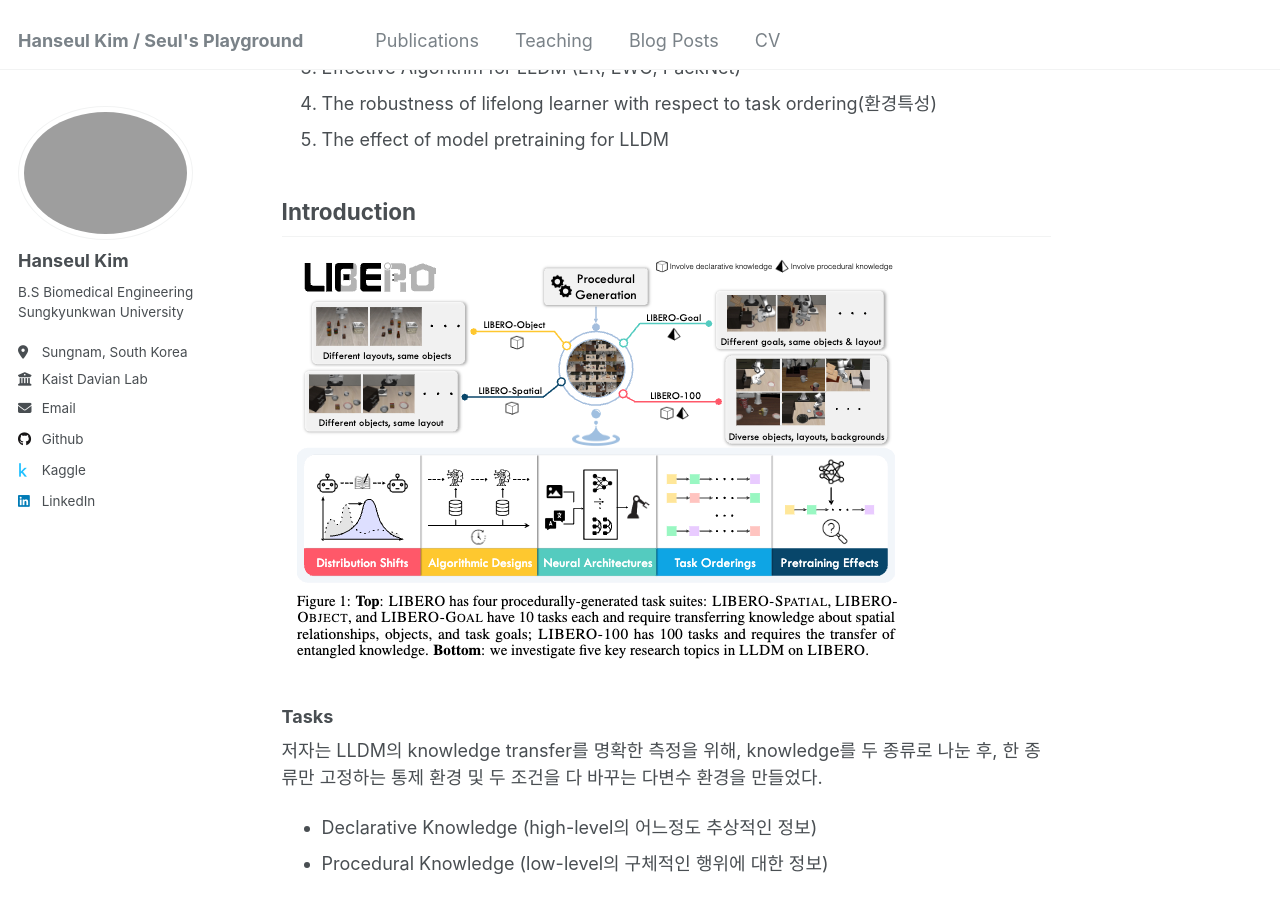
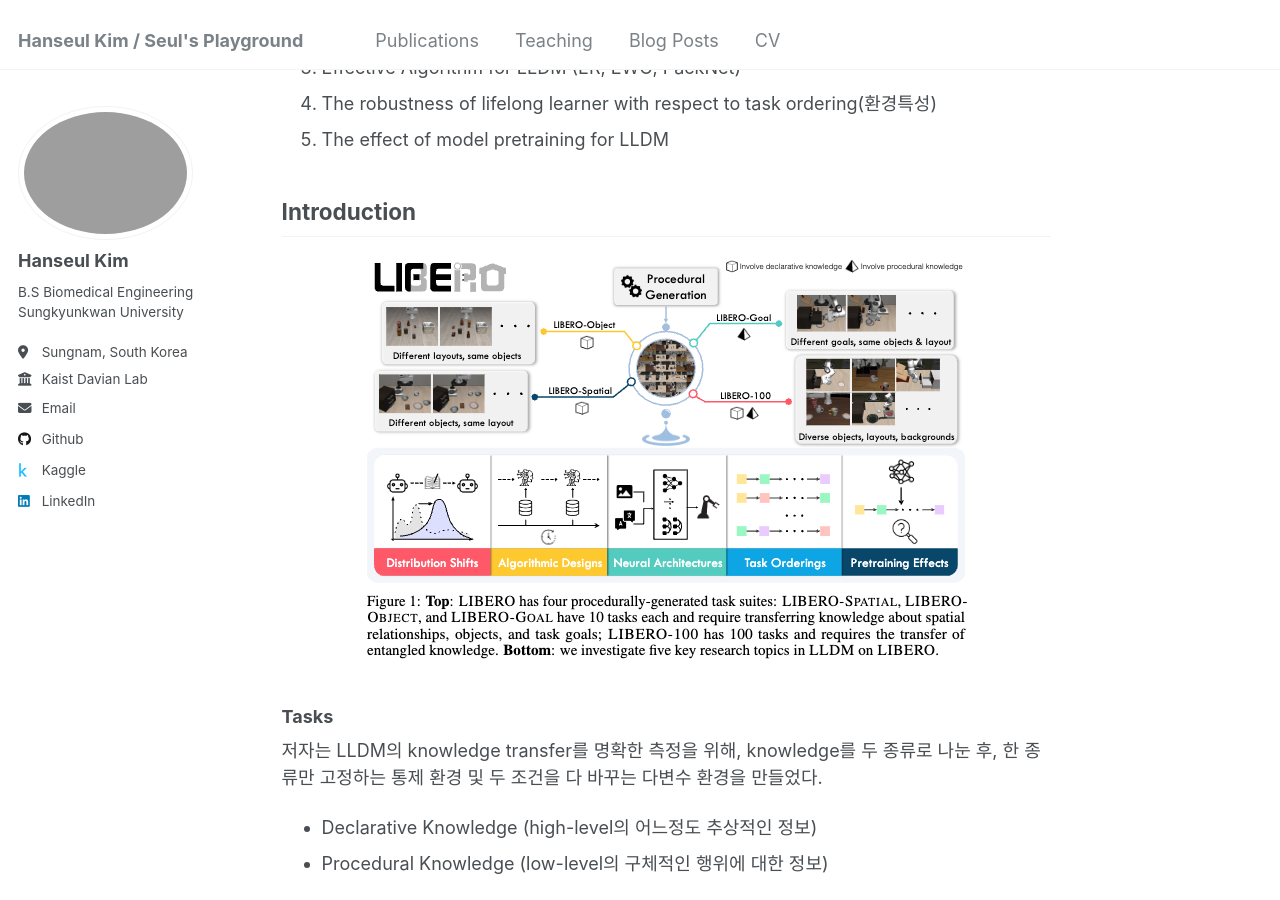
Before and after one commit to k1seul/k1seul.github.io, a Jekyll site: the page built from _posts/2024-10-15-LIBERO_Review.md, in a window 1280 px wide and 900 px high, scrolled down 1461 px. Built offline with Jekyll 4.4.1, drawn with Linux system fonts in a browser that asks for light colours; nearby versions of some CDN libraries.

Commit message:
Finished: LIVERO

```diff
--- a/_posts/2024-10-15-LIBERO_Review.md
+++ b/_posts/2024-10-15-LIBERO_Review.md
@@ -43,7 +43,10 @@
 
 ## Introduction
 
-![LIBERO Model](https://raw.githubusercontent.com/k1seul/k1seul.github.io/refs/heads/master/_posts/img/Libero_arch.png)
+<div style="text-align: center;">
+    <img src="https://raw.githubusercontent.com/k1seul/k1seul.github.io/refs/heads/master/_posts/img/Libero_arch.png" alt="LIBERO Model" />
+</div>
+
 
 ### Tasks
 
@@ -130,7 +133,10 @@
 
 ### Evaluation Metric
 
-![Visualization of different metrics](https://raw.githubusercontent.com/k1seul/k1seul.github.io/refs/heads/master/_posts/img/LIBERO_metrics.png)
+<div style="text-align: center;">
+    <img src="https://raw.githubusercontent.com/k1seul/k1seul.github.io/refs/heads/master/_posts/img/LIBERO_metrics.png" alt="Visualization of different metrics" />
+</div>
+
 
 - Forward Transfer (FWT), higher better
   $FWT = \sum_{k \in [K]} \frac{FWT_k}{K}, FWT_k = \frac{1}{11} \sum_{e \in \{ 0 \dots 50\} c_{k,k,e}}$
@@ -154,7 +160,10 @@
 
 ### Q1, Q2
 
-![LIBERO Result 1](https://raw.githubusercontent.com/k1seul/k1seul.github.io/refs/heads/master/_posts/img/LIBERO_result_01.png)
+<div style="text-align: center;">
+    <img src="https://raw.githubusercontent.com/k1seul/k1seul.github.io/refs/heads/master/_posts/img/LIBERO_result_01.png" alt="LIBERO Result 1" />
+</div>
+
 
 ResNet-T and Vit-T work much better than ResNet-RNN on average.
 Different algorithms also showed different preferences for neural architecture. mainly in SOTA PackNet mode, while VIT-T showed better forward transfer metric, the ResNet-T model showed better negative backward transfer.
@@ -163,25 +172,37 @@
 
 ### Q1, Q3
 
-![LIBERO Result 2](https://raw.githubusercontent.com/k1seul/k1seul.github.io/refs/heads/master/_posts/img/LIBERO_result_02.png)
+<div style="text-align: center;">
+    <img src="https://raw.githubusercontent.com/k1seul/k1seul.github.io/refs/heads/master/_posts/img/LIBERO_result_02.png" alt="LIBERO Result 2" />
+</div>
+
 
 When comparing four different task environments with the same ResNet-T architecture(selected due to it having stable performance across learning algorithms), sequential finetuning (SeQL) whoed the best FWT. Although the SOTA PackNet model showed better performance to ER in LIBERO-X it is outperformed by ER in LIBERO-Long due to low FWT. This means that splitting the network into smaller networks hurts its learning capacity.
 
 ### Q4
 
-![LIBERO Result 3](https://raw.githubusercontent.com/k1seul/k1seul.github.io/refs/heads/master/_posts/img/LIBERO_result_03.png)
+<div style="text-align: center;">
+    <img src="https://raw.githubusercontent.com/k1seul/k1seul.github.io/refs/heads/master/_posts/img/LIBERO_result_03.png" alt="LIBERO Result 3" />
+</div>
+
 
 Task embeddings does not seem to change much of the result!
 
 ### Q5
 
-![LIBERO Result 4](https://raw.githubusercontent.com/k1seul/k1seul.github.io/refs/heads/master/_posts/img/LIBERO_result_04.png)
+<div style="text-align: center;">
+    <img src="https://raw.githubusercontent.com/k1seul/k1seul.github.io/refs/heads/master/_posts/img/LIBERO_result_04.png" alt="LIBERO Result 4" />
+</div>
+
 
 Task ordering is important in continual reinforcement learning!
 
 ### Q6
 
-![LIBERO Result 5](https://raw.githubusercontent.com/k1seul/k1seul.github.io/refs/heads/master/_posts/img/LIBERO_result_05.png)
+<div style="text-align: center;">
+    <img src="https://raw.githubusercontent.com/k1seul/k1seul.github.io/refs/heads/master/_posts/img/LIBERO_result_05.png" alt="LIBERO Result 5" />
+</div>
+
 
 Pretraing is likely to hurt the performance of continual learning agents.
 
```
Also changed, not shown: _posts/converter.py (added, +31 -0 lines).
